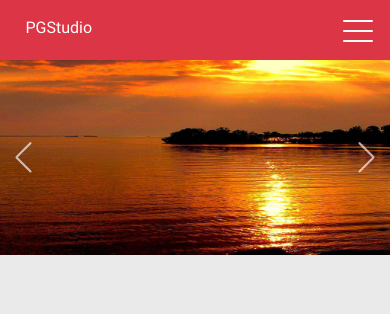
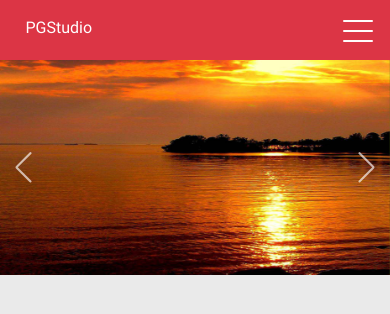
Before and after one commit to powergraphicstudio/powergraphicstudio.github.io, a plain HTML site: page index.html in a window 390 px wide. Drawn offline with Linux system fonts and the light colour scheme; files whose address does not match are found by name.

Commit message:
Update style.css

```diff
--- a/style.css
+++ b/style.css
@@ -222,7 +222,7 @@ span.icon-home {
 }
 @media (max-width: 576px) {
         .slider1 {
-                height: 50vw !important;
+                height: 55vw !important;
         }
     .swiper-button-next::after, .swiper-rtl .swiper-button-prev::after {
         font-size: 8vw;
```
